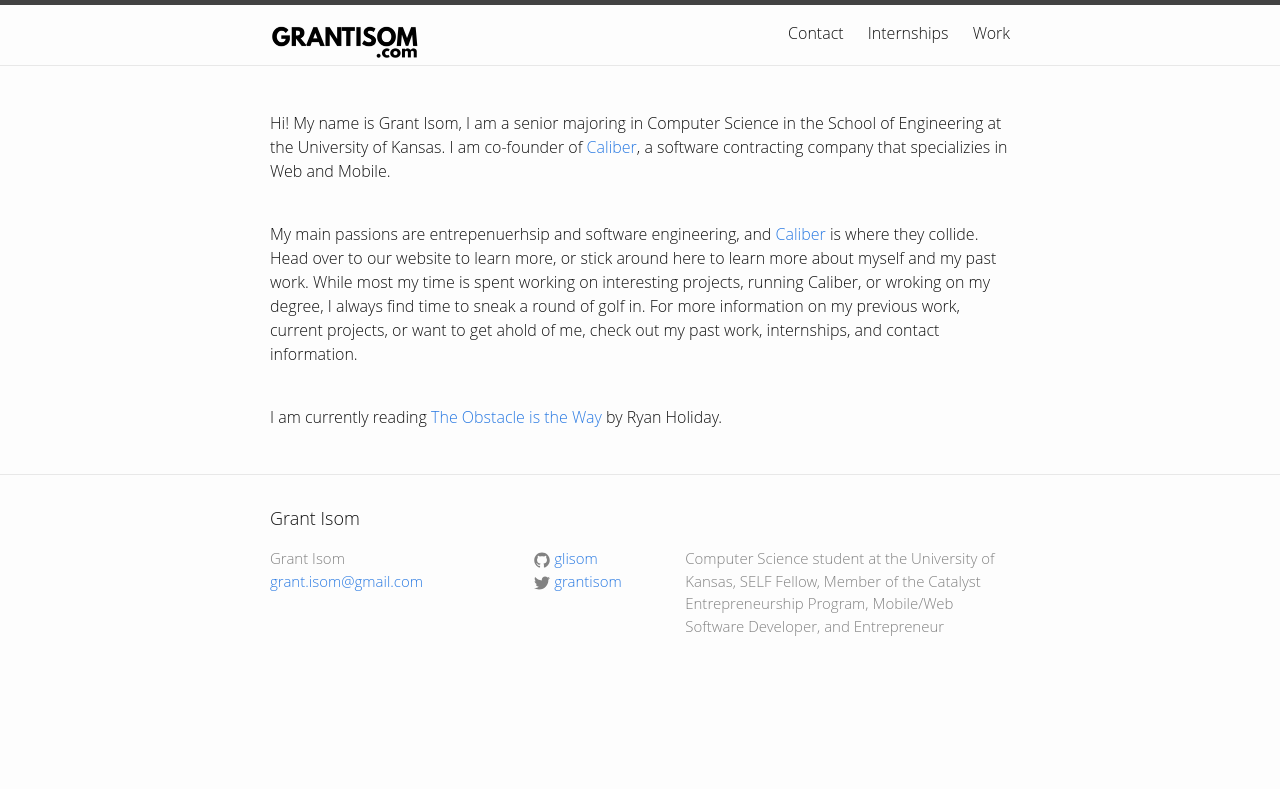
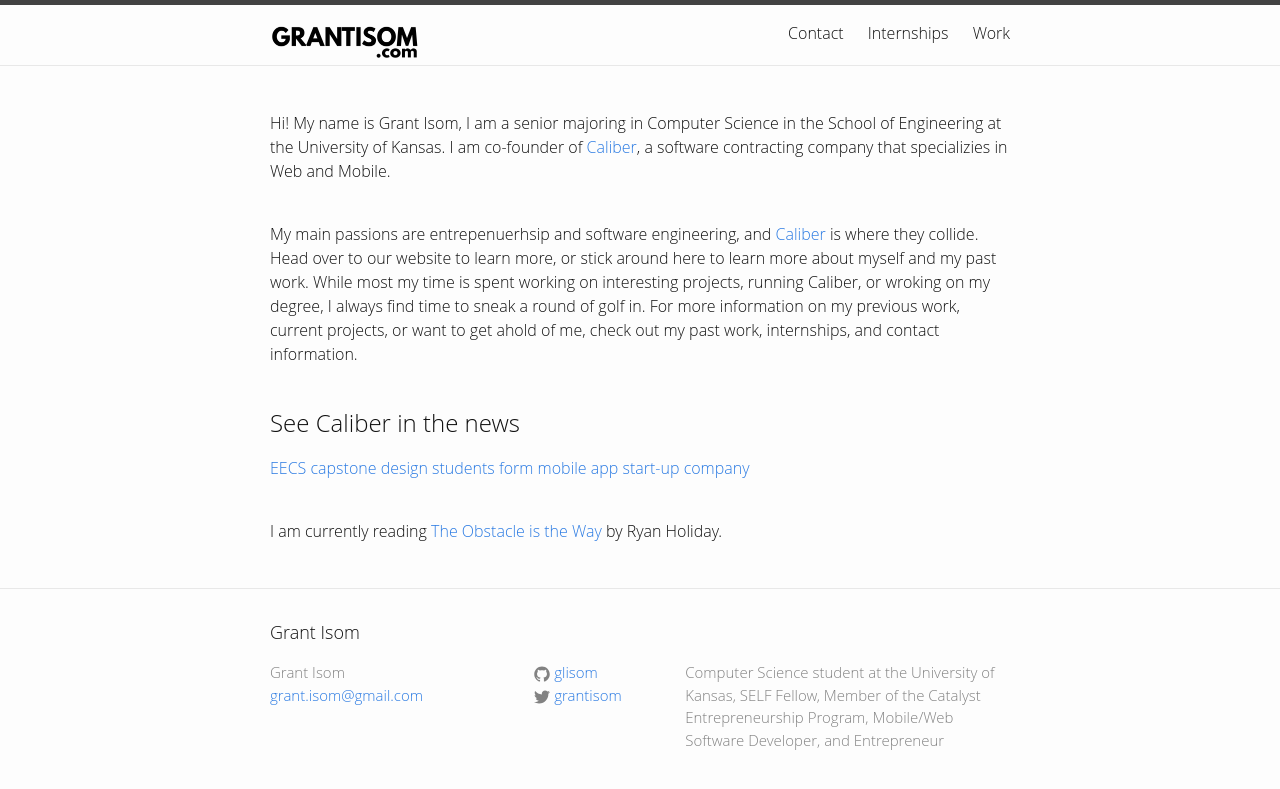
Before and after one commit to glisom/glisom.github.io, a Jekyll site: the page built from index.html, in a window 1280 px wide. Shown: the top 789 px of the page. Built offline with Jekyll 4.4.1, drawn with Linux system fonts in a browser that asks for light colours.

Commit message:
Too Lazy, used script

```diff
--- a/index.html
+++ b/index.html
@@ -11,6 +11,9 @@ home:  true
         <br />
         <p>My main passions are entrepenuerhsip and software engineering, and <a href="http://calibercontracting.co">Caliber</a> is where they collide. Head over to our website to learn more, or stick around here to learn more about myself and my past work. While most my time is spent working on interesting projects, running Caliber, or wroking on my degree, I always find time to sneak a round of golf in. For more information on my previous work, current projects, or want to get ahold of me, check out my past work, internships, and contact information.</p>
         <br />
+        <h2>See Caliber in the news</h2>
+        <p><a href="http://www.eecs.ku.edu/news/dept-anncmnts/2016/05/eecs-capstone-design/">EECS capstone design students form mobile app start-up company</a></p>
+        <br />
         <p>I am currently reading <a href="http://www.amazon.com/The-Obstacle-Is-Way-Timeless/dp/1591846358">The Obstacle is the Way</a> by Ryan Holiday.</p>
     </div>
 </div>
```
Also changed, not shown: Gemfile.lock.
